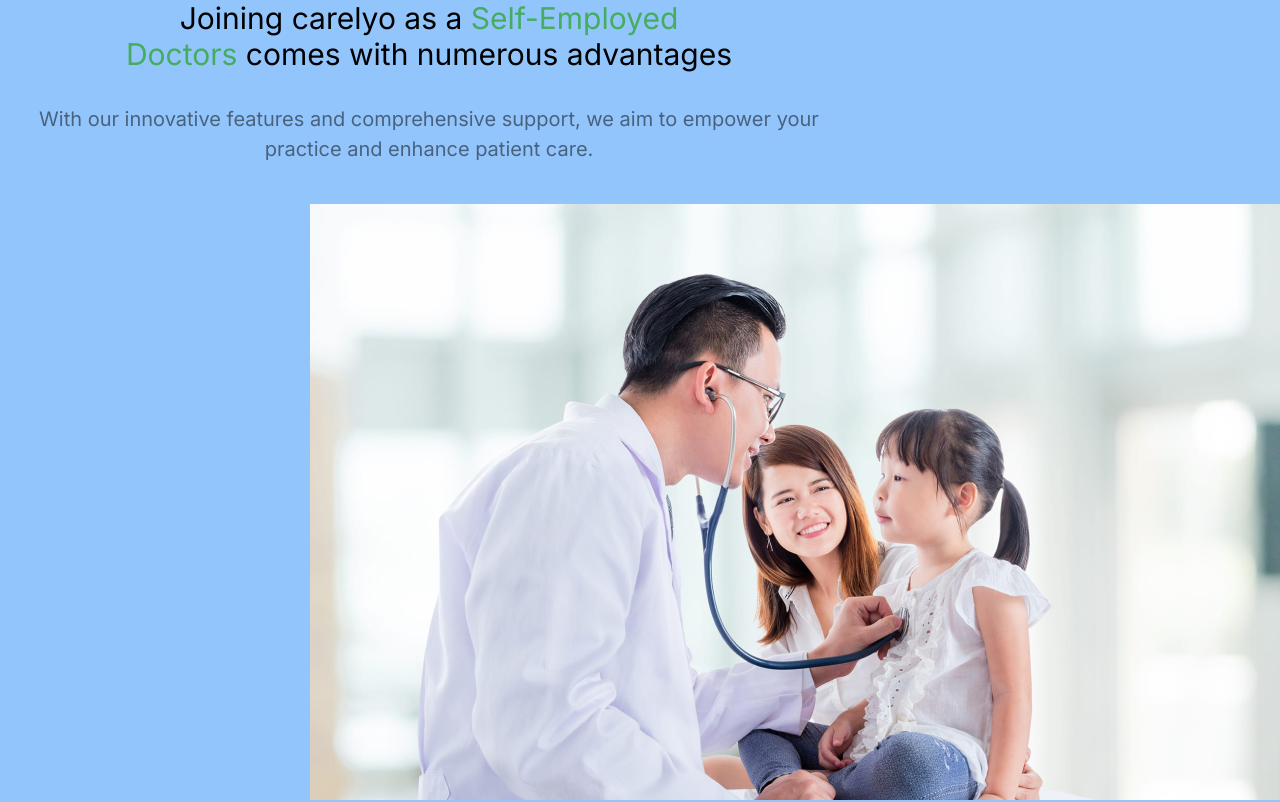
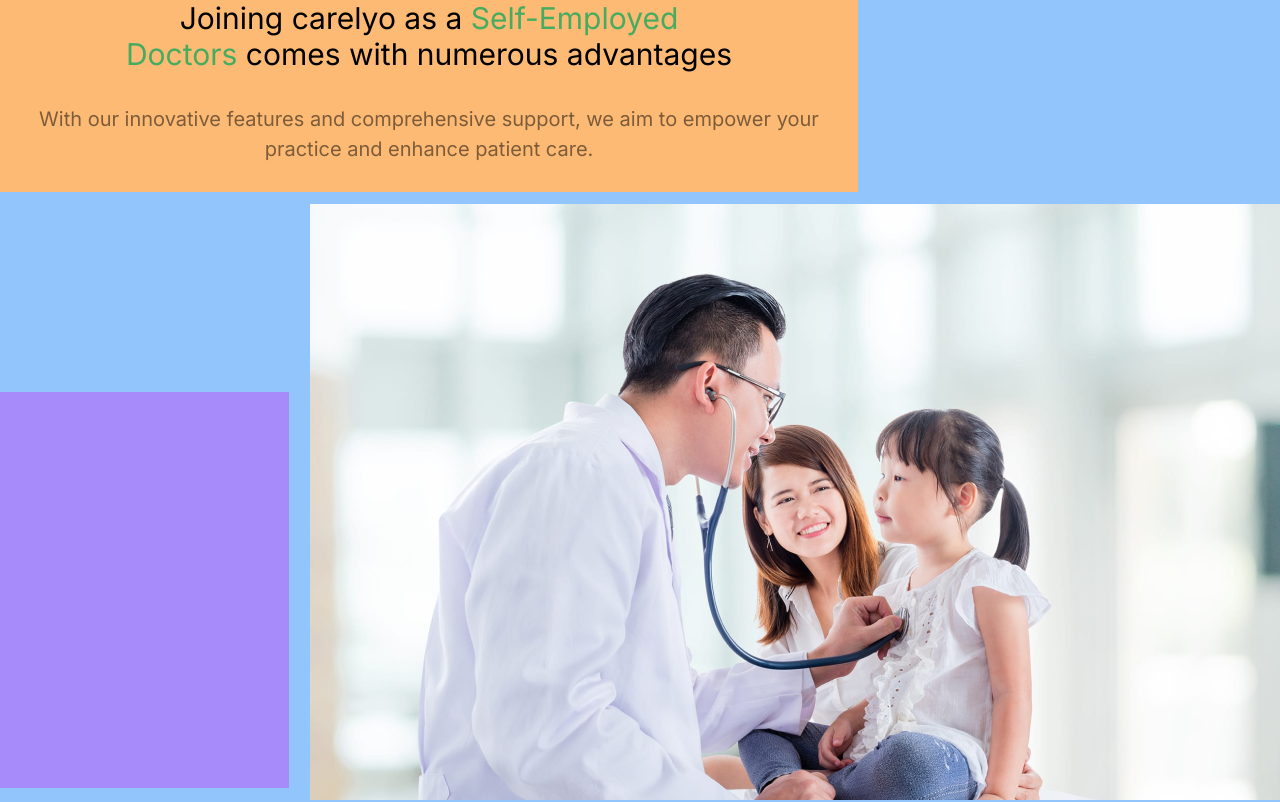
Before and after one commit to meeruu8282/next-mongodb-clerk, a Next.js app: page /providers/platforms/seDoctors in a window 1280 px wide. Shown: the top 802 px of the page. Built offline with nearby package versions, Linux system fonts and the light colour scheme.

Commit message:
css seDoctors

```diff
--- a/src/app/providers/platforms/seDoctors/page.tsx
+++ b/src/app/providers/platforms/seDoctors/page.tsx
@@ -4,10 +4,9 @@ export default function Sedoctors() {
   return (
     <div className=" h-auto ">
       <div className=" flex justify-end ">
-
         <div className=" w-[1315px] h-[836px]  bg-blue-300">
-          <div className="w-[858px] h-[192px] top-[258px] left-[291px] gap-[64px]">
-            <div className="w-[838px] h-[104px] max-w-screen-sm mx-auto">
+          <div className="w-[858px] h-[192px] top-[258px] left-[291px] gap-[64px] bg-orange-300">
+            <div className="w-[838px]  h-[104px] max-w-screen-sm mx-auto">
               <h1 className="text-center  md:text-2xl lg:text-3xl whitespace-normal ">
                 Joining carelyo as a{" "}
                 <span className="text-greenText whitespace-normal">
@@ -23,8 +22,8 @@ export default function Sedoctors() {
               </p>
             </div>
           </div>
-        </div>
-        <div className="absolute right-0 bottom-0">
+          <div className="  w-[289px] h-[396px] left-0 mt-[200px] bg-violet-400"></div>
+          <div className="absolute right-0 bottom-0 ">
             <Image
               layout="intrinsic "
               width={970}
@@ -34,8 +33,7 @@ export default function Sedoctors() {
             />
           </div>
         </div>
-
-
+      </div>
 
       {/* Green background container */}
       <div className="greenBackground">
```
Lines whose indentation alone changed are shown as unchanged.
